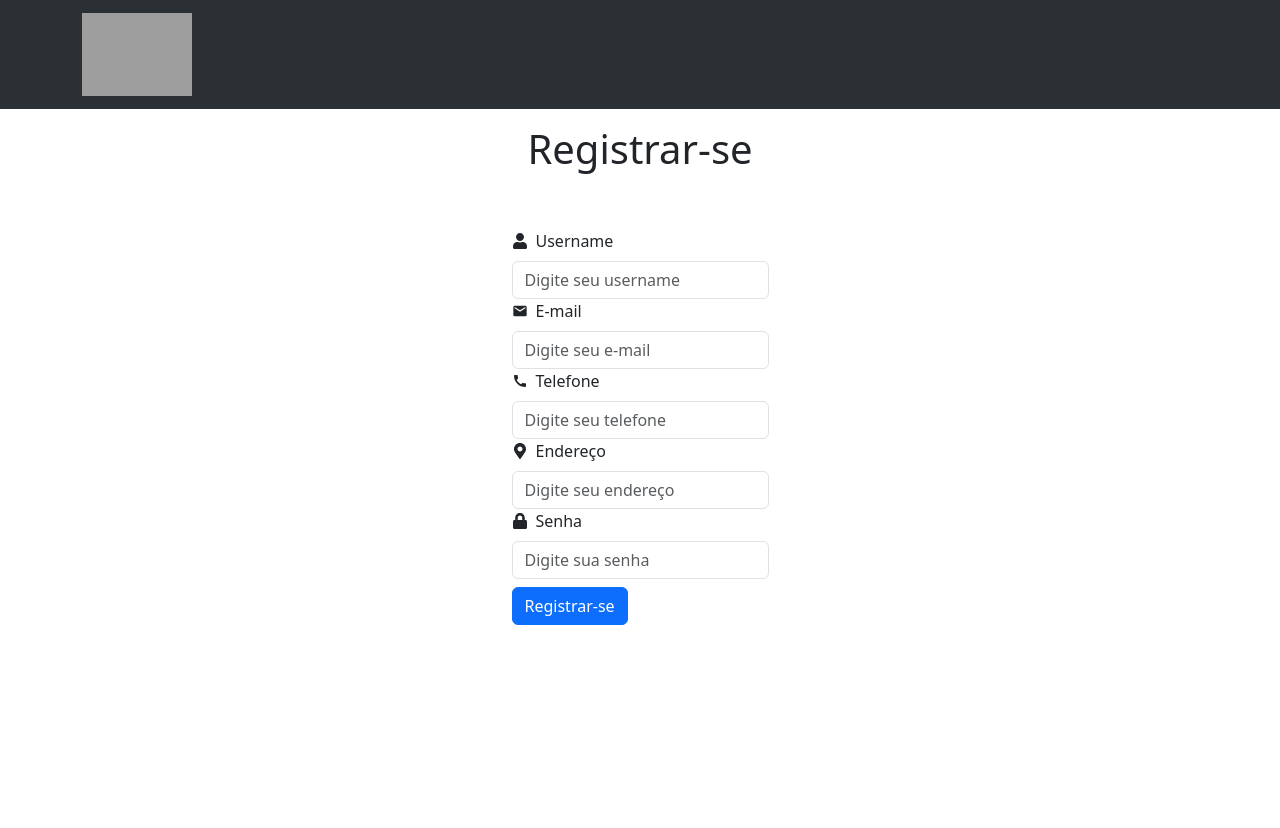
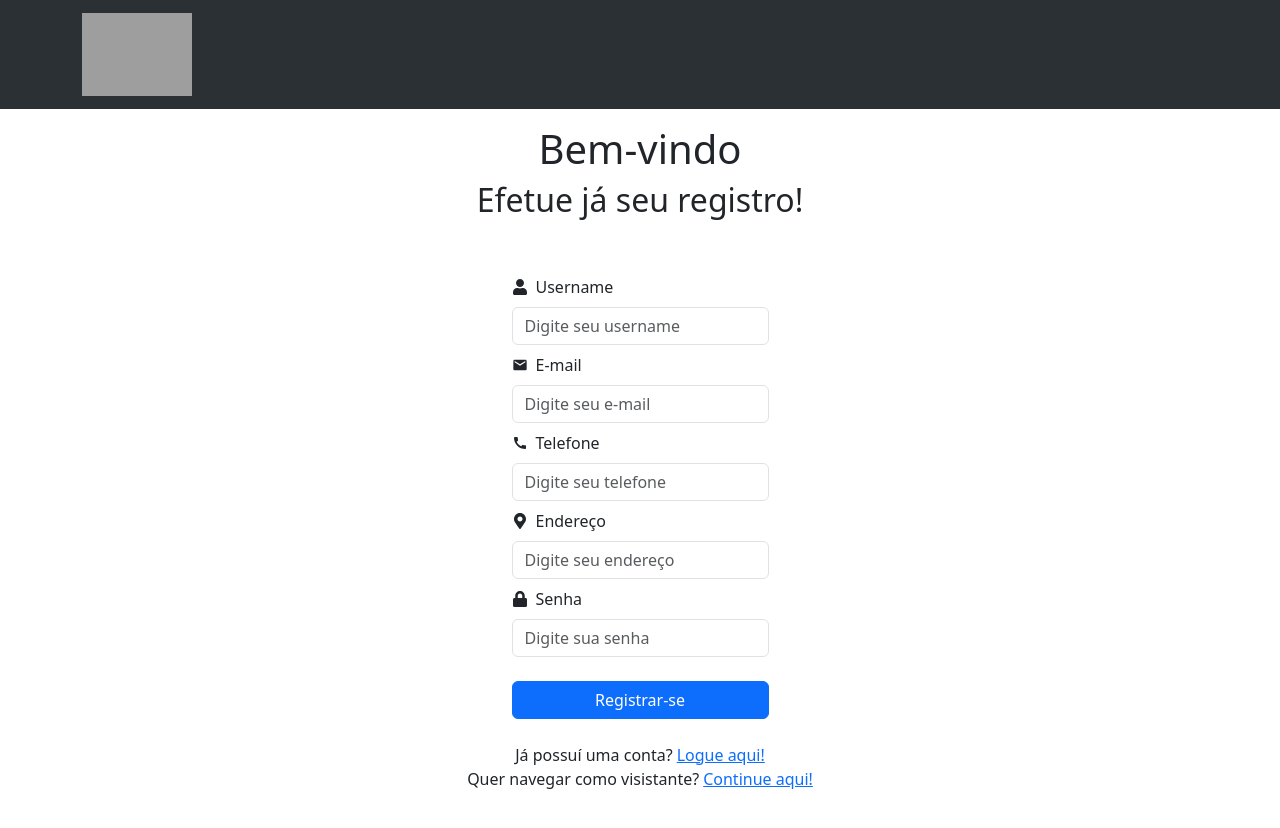
Before and after one commit to Our-time-Fatec/API-2023_2-Front, a React (Create React App) app: page /register in a window 1280 px wide. Shown: the top 828 px of the page. Built offline with nearby package versions, Linux system fonts and the light colour scheme; grey boxes are pictures that could not be loaded.

Commit message:
Update pagina de registro

```diff
--- a/src/pages/User/Cadastro/index.tsx
+++ b/src/pages/User/Cadastro/index.tsx
@@ -6,6 +6,7 @@ import { MdEmail, MdCall } from 'react-icons/md'
 import api from '../../../services/api';
 import NavBar from '../../../components/NavBar';
 import User from '../../../interfaces/User';
+import { Link } from 'react-router-dom';
 
 const RegisterPage: React.FC = () => {
     const [isButtonDisabled, setIsButtonDisabled] = useState(false);
@@ -51,9 +52,10 @@ const RegisterPage: React.FC = () => {
                 <NavBar isLogin={true} />
             </header>
             <main className='main-container'>
-                <h1 className='mt-3'>Registrar-se</h1>
+                <h1 className='mt-3'>Bem-vindo</h1>
+                <h2>Efetue já seu registro!</h2>
                 <div className="d-flex justify-content-center align-items-center login-container mt-5">
-                    <Form onSubmit={handleRegister}>
+                    <Form className='d-flex flex-column gap-2' onSubmit={handleRegister}>
                         <Form.Group controlId="formUsername">
                             <Form.Label className='d-flex align-items-center gap-2'><FaUser /><span>Username</span></Form.Label>
                             <Form.Control
@@ -104,10 +106,20 @@ const RegisterPage: React.FC = () => {
                                 onChange={(e: ChangeEvent<HTMLInputElement>) => updateForm(e)}
                             />
                         </Form.Group>
-                        <Button variant="primary" type='submit' className='mt-2' disabled={isButtonDisabled}>
+                        <Button variant="primary" type='submit' className='mt-3' disabled={isButtonDisabled}>
                             Registrar-se
                         </Button>
                     </Form>
+                </div>
+                <div className='options d-flex flex-column align-items-center mt-4'>
+                    <span className='d-flex gap-1'>
+                        <span>Já possuí uma conta?</span>
+                        <Link to={`/`}>Logue aqui!</Link>
+                    </span>
+                    <span className='d-flex gap-1'>
+                        <span>Quer navegar como visistante?</span>
+                        <Link to={`/inicio`}>Continue aqui!</Link>
+                    </span>
                 </div>
             </main>
         </div>
```
